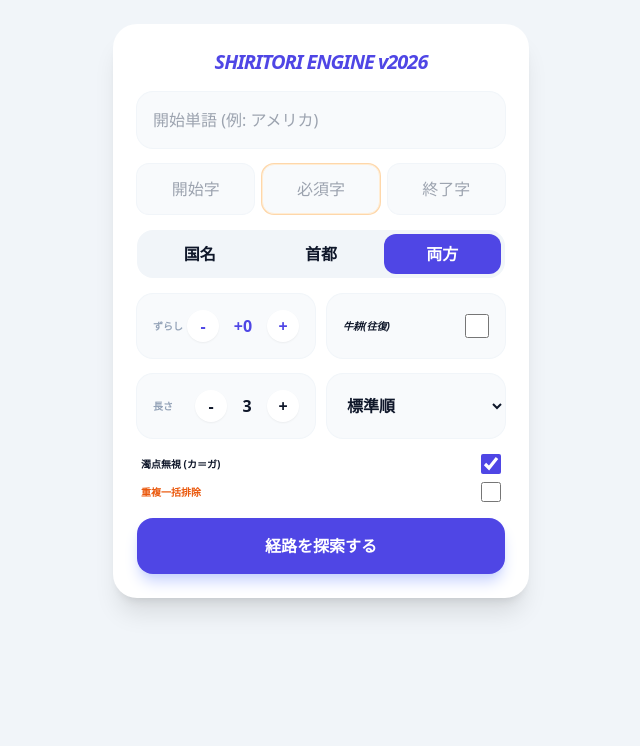
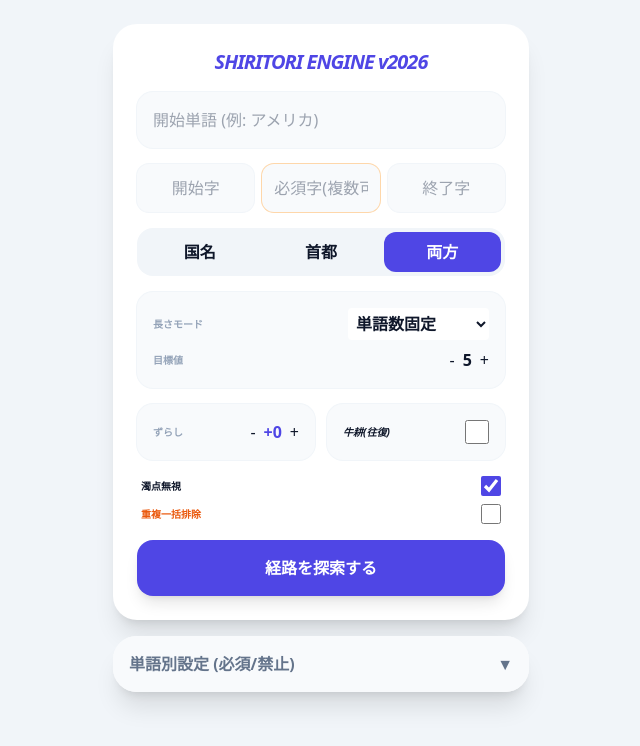
Before and after one commit to xjrstjrwvg-commits/pyongyang-, a Flask app: page / in a window 1280 px wide. Shown: the top 746 px of the page, without its empty margins (319-959 px from the left). Run offline with Flask 3, Linux system fonts and the light colour scheme; some libraries are stand-ins or nearby versions.

Commit message:
index.html

```diff
--- a/templates/index.html
+++ b/templates/index.html
@@ -2,14 +2,14 @@
 <html lang="ja">
 <head>
     <meta charset="UTF-8">
-    <meta name="viewport" content="width=device-width, initial-scale=1.0, maximum-scale=1.0, user-scalable=no">
+    <meta name="viewport" content="width=device-width, initial-scale=1.0, maximum-scale=1.0, user-scalable=no text-align: center">
     <title>極・しりとり v2026</title>
     <script src="https://cdn.tailwindcss.com"></script>
     <style>
         input, select, button { font-size: 16px !important; }
         .tab-active { background-color: #4f46e5; color: white; }
-        .result-card { animation: fadeIn 0.3s ease-out; }
-        @keyframes fadeIn { from { opacity: 0; transform: translateY(10px); } to { opacity: 1; transform: translateY(0); } }
+        .word-must { background-color: #3b82f6 !important; color: white !important; border-color: #2563eb !important; }
+        .word-ban { background-color: #ef4444 !important; color: white !important; text-decoration: line-through; border-color: #dc2626 !important; }
     </style>
 </head>
 <body class="bg-slate-100 text-slate-900 pb-20 font-sans">
@@ -17,162 +17,119 @@
         <div class="bg-white rounded-3xl shadow-xl p-6 space-y-4">
             <h1 class="font-black text-indigo-600 text-center text-xl italic tracking-tighter">SHIRITORI ENGINE v2026</h1>
 
-            <!-- 開始単語入力 -->
-            <input id="sw" oninput="toK(this)" placeholder="開始単語 (例: アメリカ)" class="w-full p-4 bg-slate-50 rounded-2xl ring-1 ring-slate-100 outline-none focus:ring-indigo-300">
+            <input id="sw" oninput="toK(this)" placeholder="開始単語 (例: アメリカ)" class="w-full p-4 bg-slate-50 rounded-2xl ring-1 ring-slate-100 outline-none">
 
-            <!-- 文字指定 -->
             <div class="grid grid-cols-3 gap-2">
-                <input id="sc" maxlength="1" oninput="toK(this)" placeholder="開始字" class="p-3 bg-slate-50 rounded-xl text-center outline-none ring-1 ring-slate-100">
-                <input id="mc" maxlength="1" oninput="toK(this)" placeholder="必須字" class="p-3 bg-slate-50 rounded-xl text-center outline-none ring-1 ring-orange-200 border border-orange-100">
-                <input id="ec" maxlength="1" oninput="toK(this)" placeholder="終了字" class="p-3 bg-slate-50 rounded-xl text-center outline-none ring-1 ring-slate-100">
+                <input id="sc" oninput="toK(this)" placeholder="開始字" class="p-3 bg-slate-50 rounded-xl text-center outline-none ring-1 ring-slate-100">
+                <input id="mc" oninput="toK(this)" placeholder="必須字(複数可)" class="p-3 bg-slate-50 rounded-xl text-center outline-none ring-1 ring-orange-200">
+                <input id="ec" oninput="toK(this)" placeholder="終了字" class="p-3 bg-slate-50 rounded-xl text-center outline-none ring-1 ring-slate-100">
             </div>
 
-            <!-- カテゴリ切替 -->
             <div class="grid grid-cols-3 gap-1 p-1 bg-slate-100 rounded-2xl">
                 <button onclick="setCat('countries')" id="cat-countries" class="cat-btn text-[10px] font-bold py-2 rounded-xl">国名</button>
                 <button onclick="setCat('capitals')" id="cat-capitals" class="cat-btn text-[10px] font-bold py-2 rounded-xl">首都</button>
                 <button onclick="setCat('both')" id="cat-both" class="cat-btn tab-active text-[10px] font-bold py-2 rounded-xl">両方</button>
             </div>
 
-            <!-- ずらし & 牛耕 -->
+            <!-- 長さモード -->
+            <div class="bg-slate-50 p-4 rounded-2xl ring-1 ring-slate-100 space-y-2">
+                <div class="flex justify-between items-center"><span class="text-[10px] font-bold text-slate-400 text-center">長さモード</span>
+                    <select id="lenMode" class="text-[10px] font-bold p-1 rounded bg-white">
+                        <option value="fixed">単語数固定</option>
+                        <option value="increasing">だんだん長く</option>
+                        <option value="total_chars">合計文字数指定</option>
+                    </select>
+                </div>
+                <div class="flex justify-between items-center"><span class="text-[10px] font-bold text-slate-400">目標値</span>
+                    <div class="flex items-center gap-2"><button onclick="adjL(-1)">-</button><span id="lDisp" class="font-black">5</span><button onclick="adjL(1)">+</button></div>
+                </div>
+            </div>
+
             <div class="grid grid-cols-2 gap-3">
                 <div class="bg-slate-50 p-4 rounded-2xl ring-1 ring-slate-100 flex justify-between items-center">
                     <span class="text-[10px] font-bold text-slate-400">ずらし</span>
-                    <div class="flex items-center gap-2">
-                        <button onclick="adjS(-1)" class="w-8 h-8 bg-white rounded-full shadow-sm font-bold text-indigo-600">-</button>
-                        <span id="sDisp" class="font-black text-indigo-600 w-8 text-center">+0</span>
-                        <button onclick="adjS(1)" class="w-8 h-8 bg-white rounded-full shadow-sm font-bold text-indigo-600">+</button>
-                    </div>
+                    <div class="flex items-center gap-2"><button onclick="adjS(-1)">-</button><span id="sDisp" class="font-black text-indigo-600">+0</span><button onclick="adjS(1)">+</button></div>
                 </div>
-                <label class="bg-slate-50 p-4 rounded-2xl ring-1 ring-slate-100 flex justify-between items-center text-[10px] font-bold italic cursor-pointer">
-                    <span>牛耕(往復)</span>
-                    <input type="checkbox" id="gk" class="w-6 h-6 accent-indigo-600">
-                </label>
+                <label class="bg-slate-50 p-4 rounded-2xl ring-1 ring-slate-100 flex justify-between items-center text-[10px] font-bold italic"><span>牛耕(往復)</span><input type="checkbox" id="gk" class="w-6 h-6 accent-indigo-600"></label>
             </div>
 
-            <!-- 長さ & ソート -->
-            <div class="grid grid-cols-2 gap-3">
-                <div class="bg-slate-50 p-4 rounded-2xl ring-1 ring-slate-100 flex justify-between items-center">
-                    <span class="text-[10px] font-bold text-slate-400">長さ</span>
-                    <div class="flex items-center gap-2">
-                        <button onclick="adjL(-1)" class="w-8 h-8 bg-white rounded-full shadow-sm font-bold">-</button>
-                        <span id="lDisp" class="font-black w-6 text-center">3</span>
-                        <button onclick="adjL(1)" class="w-8 h-8 bg-white rounded-full shadow-sm font-bold">+</button>
-                    </div>
-                </div>
-                <select id="st" class="bg-slate-50 p-4 rounded-2xl ring-1 ring-slate-100 font-black text-[10px] outline-none">
-                    <option value="default">標準順</option>
-                    <option value="length_desc">文字数多い順</option>
-                </select>
+            <div class="space-y-2 px-1">
+                <label class="flex justify-between items-center text-[10px] font-bold"><span>濁点無視</span><input type="checkbox" id="vo" checked class="w-5 h-5 accent-indigo-600"></label>
+                <label class="flex justify-between items-center text-[10px] font-bold text-orange-600"><span>重複一括排除</span><input type="checkbox" id="ex" class="w-5 h-5 accent-orange-600"></label>
             </div>
 
-            <!-- オプション -->
-            <div class="space-y-2 px-1">
-                <label class="flex justify-between items-center text-[10px] font-bold cursor-pointer">
-                    <span>濁点無視 (カ＝ガ)</span>
-                    <input type="checkbox" id="vo" checked class="w-5 h-5 accent-indigo-600">
-                </label>
-                <label class="flex justify-between items-center text-[10px] font-bold text-orange-600 cursor-pointer">
-                    <span>重複一括排除</span>
-                    <input type="checkbox" id="ex" class="w-5 h-5 accent-orange-600">
-                </label>
-            </div>
-
-            <!-- 検索ボタン -->
-            <button onclick="runSearch()" id="runBtn" class="w-full bg-indigo-600 text-white font-black py-4 rounded-2xl shadow-lg shadow-indigo-200 active:scale-95 transition-transform">経路を探索する</button>
+            <button onclick="runSearch()" id="runBtn" class="w-full bg-indigo-600 text-white font-black py-4 rounded-2xl shadow-lg">経路を探索する</button>
         </div>
 
-        <!-- 結果表示エリア -->
+        <!-- 単語フィルタ（アコーディオン） -->
+        <div class="bg-white rounded-3xl shadow-xl overflow-hidden">
+            <button onclick="toggleWords()" class="w-full p-4 flex justify-between items-center font-bold text-slate-500 bg-slate-50">
+                <span>単語別設定 (必須/禁止)</span><span id="arrow">▼</span>
+            </button>
+            <div id="wordBoard" class="hidden p-4 border-t">
+                <input id="wordSearch" oninput="renderWordList()" placeholder="検索..." class="w-full p-2 mb-3 bg-slate-100 rounded-lg text-xs outline-none">
+                <div id="wordList" class="flex flex-wrap gap-1 max-h-48 overflow-y-auto"></div>
+            </div>
+        </div>
+
         <div id="resCount" class="text-center text-[10px] font-bold text-slate-400"></div>
         <div id="results" class="space-y-3"></div>
     </div>
 
     <script>
-        let currentCat = 'both', shiftCount = 0, maxLen = 3;
+        let currentCat = 'both', shiftCount = 0, maxLen = 5, wordConfigs = {};
+        const allWords = Array.from(new Set([...{{ countries|tojson }}, ...{{ capitals|tojson }}])).sort();
 
-        // カタカナ変換
         function toK(el) { el.value = el.value.replace(/[ぁ-ん]/g, s => String.fromCharCode(s.charCodeAt(0) + 0x60)); }
+        function adjS(v) { shiftCount = Math.max(-10, Math.min(10, shiftCount + v)); document.getElementById('sDisp').innerText = (shiftCount >= 0 ? '+' : '') + shiftCount; }
+        function adjL(v) { maxLen = Math.max(1, maxLen + v); document.getElementById('lDisp').innerText = maxLen; }
+        function setCat(c) { currentCat = c; document.querySelectorAll('.cat-btn').forEach(b => b.classList.remove('tab-active')); document.getElementById('cat-' + c).classList.add('tab-active'); }
+        function toggleWords() { const b = document.getElementById('wordBoard'); b.classList.toggle('hidden'); document.getElementById('arrow').innerText = b.classList.contains('hidden') ? '▼' : '▲'; if(!b.classList.contains('hidden')) renderWordList(); }
 
-        // ずらし調整
-        function adjS(v) {
-            shiftCount = Math.max(-10, Math.min(10, shiftCount + v));
-            document.getElementById('sDisp').innerText = (shiftCount >= 0 ? '+' : '') + shiftCount;
+        function renderWordList() {
+            const query = document.getElementById('wordSearch').value;
+            const container = document.getElementById('wordList');
+            container.innerHTML = '';
+            allWords.forEach(w => {
+                if (query && !w.includes(query)) return;
+                const btn = document.createElement('button');
+                const state = wordConfigs[w] || 0;
+                btn.className = `px-2 py-1 rounded-full text-[9px] font-bold border ${state==1?'word-must':state==2?'word-ban':'bg-white text-slate-500'}`;
+                btn.innerText = w;
+                btn.onclick = () => { wordConfigs[w] = (state + 1) % 3; renderWordList(); };
+                container.appendChild(btn);
+            });
         }
 
-        // 長さ調整
-        function adjL(v) {
-            maxLen = Math.max(2, Math.min(10, maxLen + v));
-            document.getElementById('lDisp').innerText = maxLen;
-        }
-
-        // カテゴリ設定
-        function setCat(c) {
-            currentCat = c;
-            document.querySelectorAll('.cat-btn').forEach(b => b.classList.remove('tab-active'));
-            document.getElementById('cat-' + c).classList.add('tab-active');
-        }
-
-        // 検索実行
         async function runSearch() {
-            const btn = document.getElementById('runBtn');
-            const resArea = document.getElementById('results');
-            const countArea = document.getElementById('resCount');
-
-            btn.disabled = true;
-            btn.innerText = "探索中...";
-            resArea.innerHTML = '';
-
+            const btn = document.getElementById('runBtn'); btn.disabled = true; btn.innerText = "探索中...";
             const payload = {
-                start_word: document.getElementById('sw').value.trim(),
-                start_char: document.getElementById('sc').value.trim(),
-                must_char: document.getElementById('mc').value.trim(),
-                end_char: document.getElementById('ec').value.trim(),
-                category: currentCat,
-                shift_count: shiftCount,
-                max_len: maxLen,
+                start_word: document.getElementById('sw').value,
+                start_char: document.getElementById('sc').value,
+                must_char: document.getElementById('mc').value,
+                category: currentCat, shift_count: shiftCount, max_len: maxLen,
                 is_gyukou: document.getElementById('gk').checked,
                 ignore_voiced: document.getElementById('vo').checked,
-                exclude_conjugate: document.getElementById('ex').checked
+                exclude_conjugate: document.getElementById('ex').checked,
+                len_mode: document.getElementById('lenMode').value,
+                word_configs: wordConfigs
             };
-
-            try {
-                const res = await fetch('/search', {
-                    method: 'POST',
-                    headers: {'Content-Type': 'application/json'},
-                    body: JSON.stringify(payload)
-                });
-                const data = await res.json();
-
-                countArea.innerText = `${data.count} 件のルートが見つかりました`;
-
-                if (data.routes.length === 0) {
-                    resArea.innerHTML = '<div class="text-center text-slate-400 text-sm py-10">条件に合う経路が見つかりませんでした</div>';
-                } else {
-                    data.routes.slice(0, 100).forEach(route => {
-                        const div = document.createElement('div');
-                        div.className = "result-card bg-white p-4 rounded-2xl shadow-sm border-l-4 border-indigo-500 flex flex-wrap gap-2 items-center";
-                        route.forEach((w, i) => {
-                            const span = document.createElement('span');
-                            span.className = "text-sm font-bold text-slate-700";
-                            span.innerText = w;
-                            div.appendChild(span);
-                            if (i < route.length - 1) {
-                                const arrow = document.createElement('span');
-                                arrow.className = "text-indigo-300 text-xs";
-                                arrow.innerText = "▶";
-                                div.appendChild(arrow);
-                            }
-                        });
-                        resArea.appendChild(div);
-                    });
-                }
-            } catch (e) {
-                resArea.innerHTML = '<div class="text-center text-red-400 text-sm py-10">通信エラーが発生しました</div>';
-            } finally {
-                btn.disabled = false;
-                btn.innerText = "経路を探索する";
-            }
+            const res = await fetch('/search', { method: 'POST', headers: {'Content-Type': 'application/json'}, body: JSON.stringify(payload) });
+            const data = await res.json();
+            const container = document.getElementById('results'); container.innerHTML = '';
+            data.routes.forEach(route => {
+                const text = route.join(" → ");
+                const div = document.createElement('div');
+                div.className = "bg-white p-4 rounded-2xl shadow-sm flex flex-col gap-2";
+                div.innerHTML = `<div class="text-sm font-bold text-slate-700">${text}</div>
+                    <div class="flex justify-between items-center"><span class="text-[9px] text-slate-400">計 ${route.join("").length}字</span>
+                    <button onclick="copy('${text}')" class="text-[10px] bg-indigo-50 text-indigo-600 px-2 py-1 rounded-md font-bold">コピー</button></div>`;
+                container.appendChild(div);
+            });
+            document.getElementById('resCount').innerText = `${data.count} 件ヒット`;
+            btn.disabled = false; btn.innerText = "経路を探索する";
         }
+        function copy(t) { navigator.clipboard.writeText(t); alert("コピー完了！"); }
     </script>
 </body>
 </html>
```
